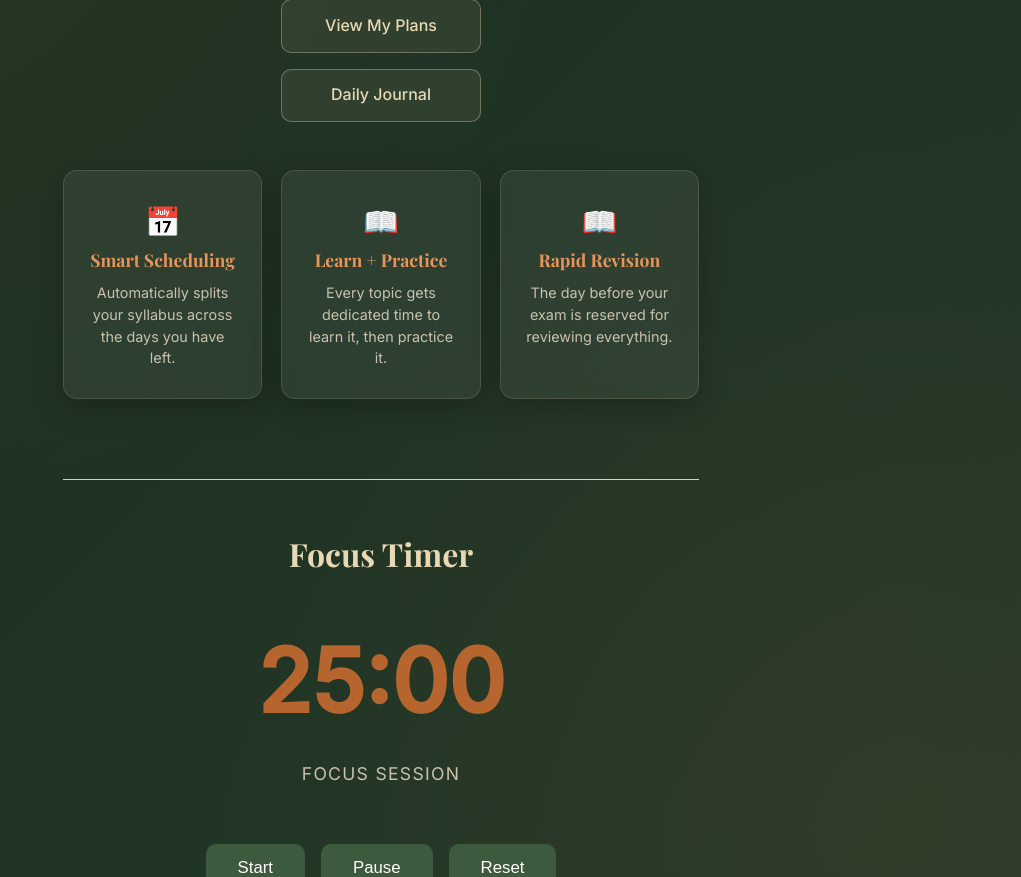
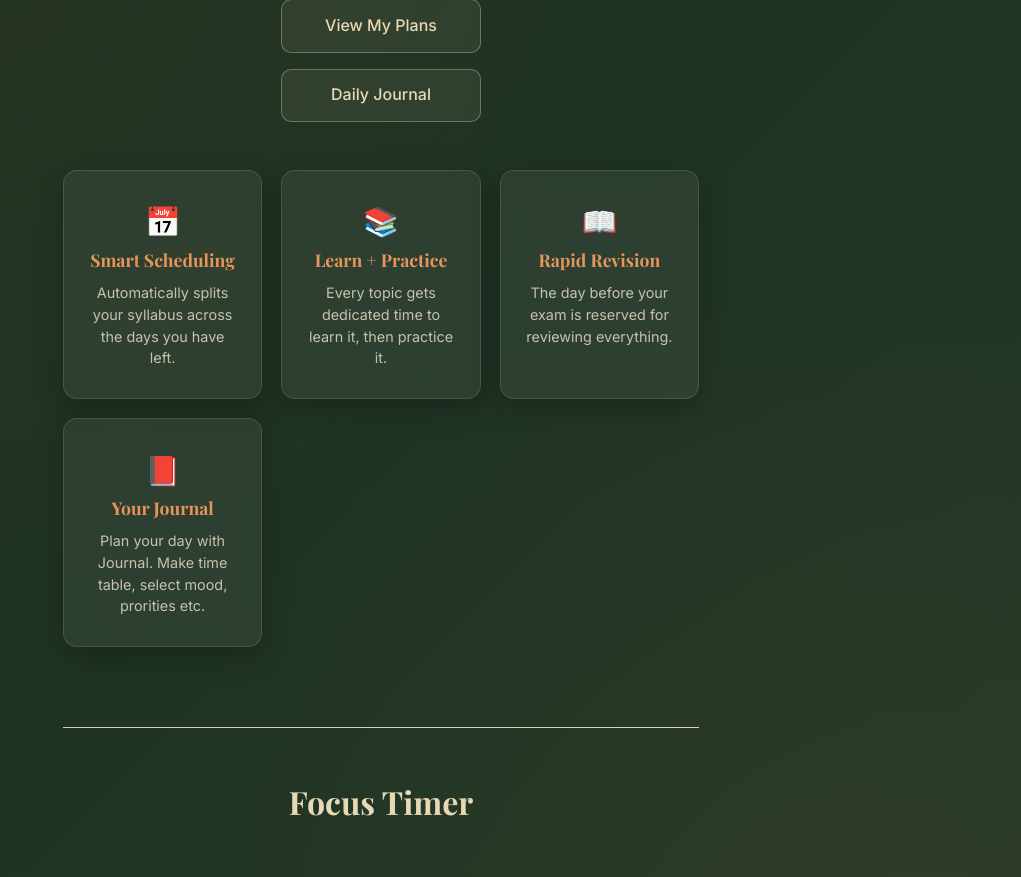
Before and after one commit to dhanisingh1317-gif/exam-cracker-ai, a Flask app: page / in a window 1280 px wide. Shown: the part 527-1404 px from the top of the page, without its empty margins (259-1280 px from the left). Run offline with Flask 2, Linux system fonts and the light colour scheme.

Commit message:
Add calendar export feature for study plans

```diff
--- a/app.py
+++ b/app.py
@@ -1,4 +1,4 @@
-from flask import Flask, request, render_template, session, url_for, redirect
+from flask import Flask, request, render_template, session, url_for, redirect, Response
 from exam_cracker import ExamCrackerAI
 from database import init_db, save_exam, get_exam, mark_task_done, get_all_exams, delete_exam, init_journal_table, save_journal, get_journal
 import os
@@ -103,6 +103,35 @@ def journal():
     existing = get_journal(today_str)
     return render_template('journal.html', entry=existing, time_slots=TIME_SLOT)
 
+@app.route('/export/<int:exam_id>')
+def export_calendar(exam_id):
+    exam, tasks = get_exam(exam_id)
+    if exam is None:
+        return "Exam not found", 404
+
+    ics_lines = [
+        "BEGIN:VCALENDAR",
+        "VERSION:2.0",
+        "PRODID:-//Exam Cracker AI//EN"
+    ]
+
+    for t in tasks:
+        date_str = t["date"].replace("-", "")
+        ics_lines.append("BEGIN:VEVENT")
+        ics_lines.append(f"SUMMARY:{t['topic']}")
+        ics_lines.append(f"DTSTART;VALUE=DATE:{date_str}")
+        ics_lines.append(f"DTEND;VALUE=DATE:{date_str}")
+        ics_lines.append(f"DESCRIPTION:{t['minutes']} minutes - Status: {t['status']}")
+        ics_lines.append("END:VEVENT")
+
+    ics_lines.append("END:VCALENDAR")
+    ics_content = "\r\n".join(ics_lines)
+
+    return Response(
+        ics_content,
+        mimetype="text/calendar",
+        headers={"Content-Disposition": f"attachment;filename={exam['exam_name']}_plan.ics"}
+    )
 
 if __name__ == '__main__':
     port = int(os.environ.get('PORT', 5050))
--- a/templates/landing.html
+++ b/templates/landing.html
@@ -22,7 +22,7 @@
                     <p class="feature-text">Automatically splits your syllabus across the days you have left.</p>
                 </div>
                 <div class="feature-card">
-                    <div class="feature-icon">📖</div>
+                    <div class="feature-icon">📚</div>
                     <h3 class="feature-title">Learn + Practice</h3>
                     <p class="feature-text">Every topic gets dedicated time to learn it, then practice it.</p>
                 </div>
@@ -30,6 +30,11 @@
                     <div class="feature-icon">📖</div>
                     <h3 class="feature-title">Rapid Revision</h3>
                     <p class="feature-text">The day before your exam is reserved for reviewing everything.</p>
+                </div>
+                <div class="feature-card">
+                    <div class="feature-icon">📕</div>
+                    <h3 class="feature-title">Your Journal</h3>
+                    <p class="feature-text">Plan your day with Journal. Make time table, select mood, prorities etc.</p>
                 </div>
             </div>
 
--- a/templates/result.html
+++ b/templates/result.html
@@ -39,6 +39,7 @@
                 </li>
             {% endfor %}
         </ul>
+        <p><a href="{{ url_for('export_calendar', exam_id=exam_id) }}" class="cta-btn" style="display:inline-block; margin-bottom:1rem;">📅 Export to Calendar</a></p>
         <p><a href="/">Back Home Page</a></p>
     </div>
 </body>
```
